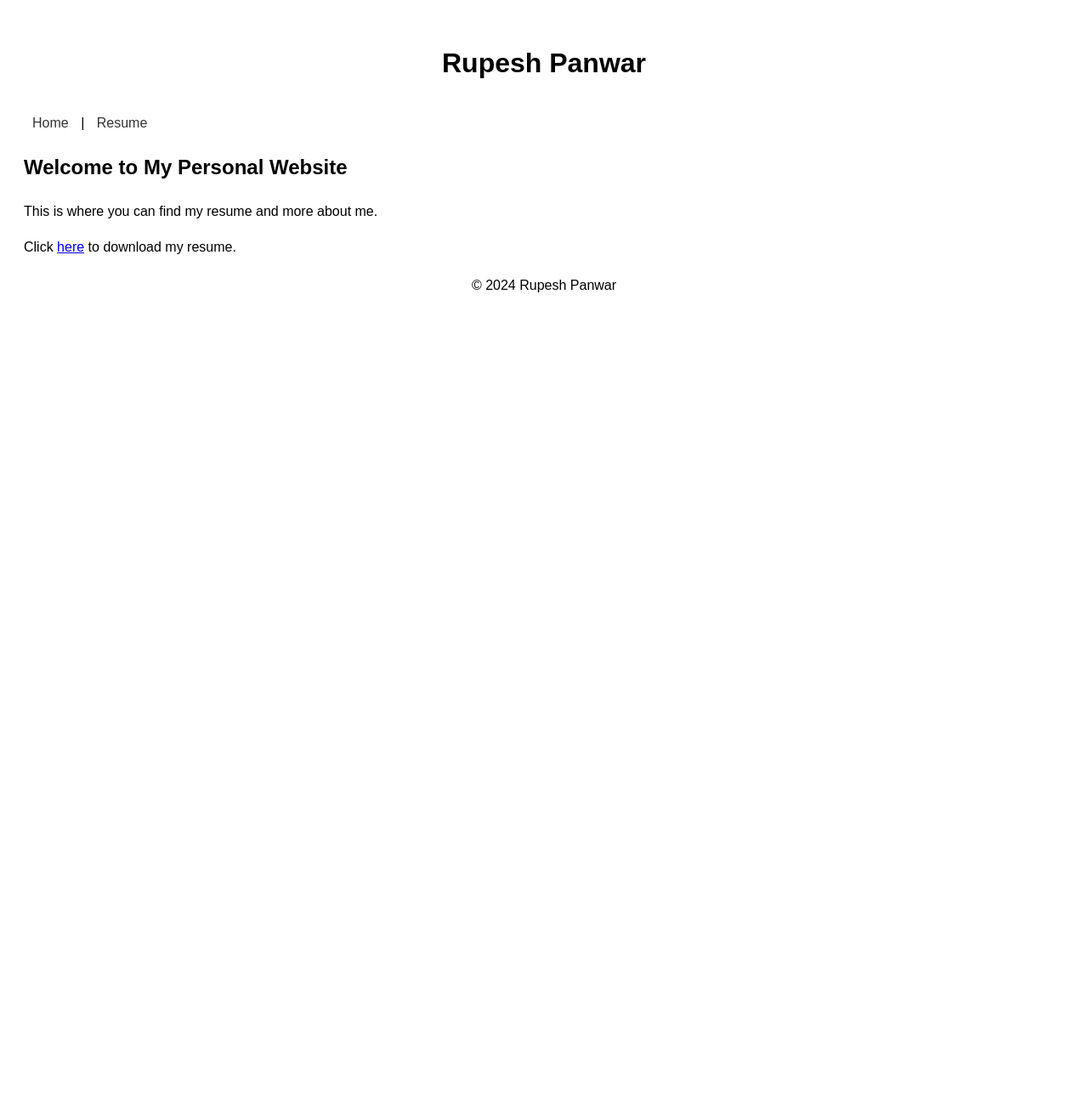
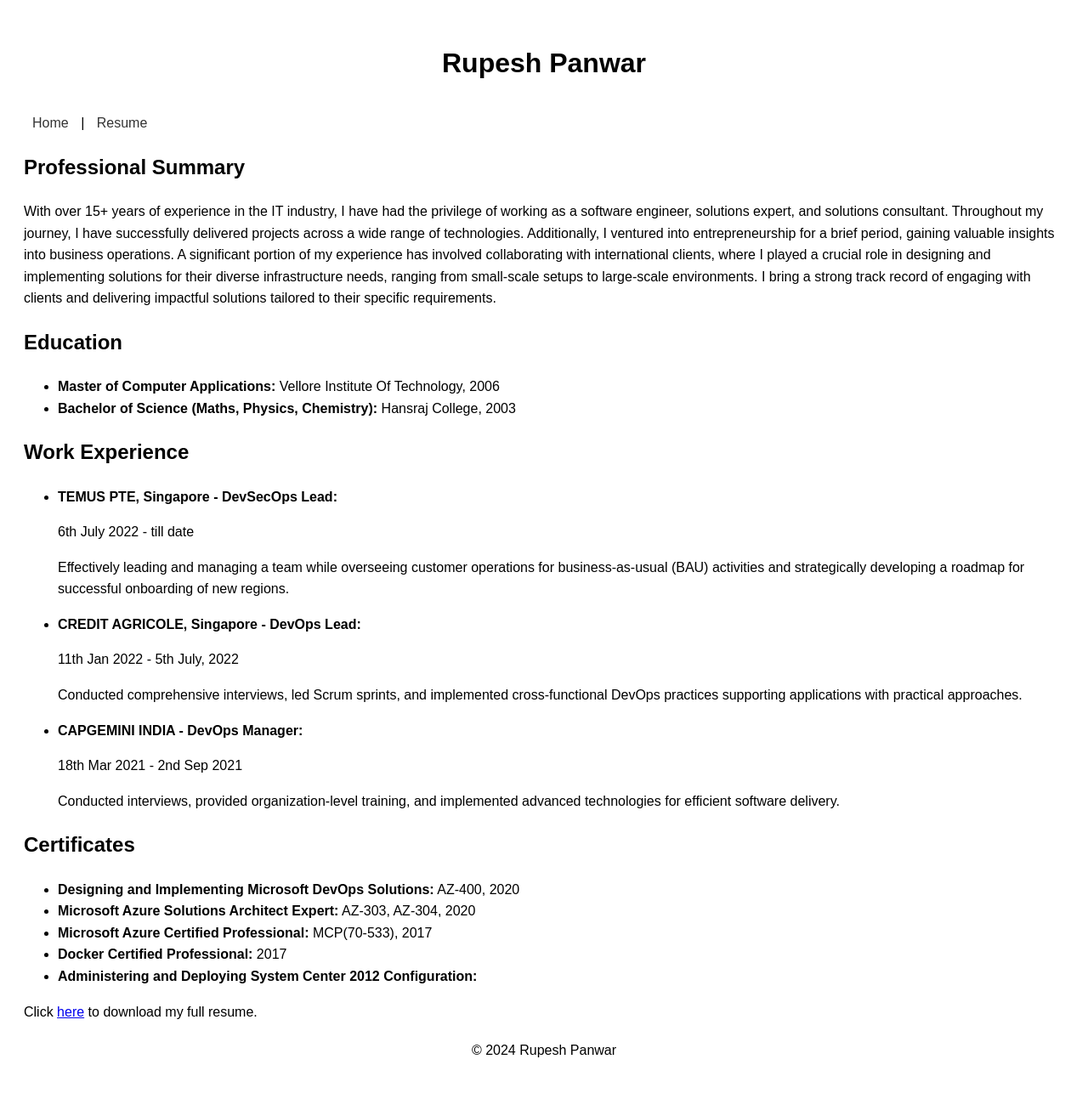
Before and after one commit to Rupeebw/cv-website, a Flask app: page / in a window 1280 px wide. Shown: the whole page at 85% size. Before the commit the page ends 344 px from the top, so only its background shows below. Run offline with Flask 3, Linux system fonts and the light colour scheme.

Commit message:
2nd stage modification

```diff
--- a/templates/base.html
+++ b/templates/base.html
@@ -3,7 +3,7 @@
 <head>
     <meta charset="UTF-8">
     <meta name="viewport" content="width=device-width, initial-scale=1.0">
-    <title>Personal Website</title>
+    <title>Rupesh Panwar - Personal Website</title>
     <link rel="stylesheet" href="{{ url_for('static', filename='style.css') }}">
 </head>
 <body>
--- a/templates/home.html
+++ b/templates/home.html
@@ -1,7 +1,44 @@
 {% extends 'base.html' %}
 
 {% block content %}
-    <h2>Welcome to My Personal Website</h2>
-    <p>This is where you can find my resume and more about me.</p>
-    <p>Click <a href="{{ url_for('resume') }}">here</a> to download my resume.</p>
+    <h2>Professional Summary</h2>
+    <p>
+        With over 15+ years of experience in the IT industry, I have had the privilege of working as a software engineer, solutions expert, and solutions consultant. Throughout my journey, I have successfully delivered projects across a wide range of technologies. Additionally, I ventured into entrepreneurship for a brief period, gaining valuable insights into business operations. A significant portion of my experience has involved collaborating with international clients, where I played a crucial role in designing and implementing solutions for their diverse infrastructure needs, ranging from small-scale setups to large-scale environments. I bring a strong track record of engaging with clients and delivering impactful solutions tailored to their specific requirements.
+    </p>
+
+    <h2>Education</h2>
+    <ul>
+        <li><strong>Master of Computer Applications:</strong> Vellore Institute Of Technology, 2006</li>
+        <li><strong>Bachelor of Science (Maths, Physics, Chemistry):</strong> Hansraj College, 2003</li>
+    </ul>
+
+    <h2>Work Experience</h2>
+    <ul>
+        <li><strong>TEMUS PTE, Singapore - DevSecOps Lead:</strong>
+            <p>6th July 2022 - till date</p>
+            <p>Effectively leading and managing a team while overseeing customer operations for business-as-usual (BAU) activities and strategically developing a roadmap for successful onboarding of new regions.</p>
+        </li>
+        <li><strong>CREDIT AGRICOLE, Singapore - DevOps Lead:</strong>
+            <p>11th Jan 2022 - 5th July, 2022</p>
+            <p>Conducted comprehensive interviews, led Scrum sprints, and implemented cross-functional DevOps practices supporting applications with practical approaches.</p>
+        </li>
+        <li><strong>CAPGEMINI INDIA - DevOps Manager:</strong>
+            <p>18th Mar 2021 - 2nd Sep 2021</p>
+            <p>Conducted interviews, provided organization-level training, and implemented advanced technologies for efficient software delivery.</p>
+        </li>
+        <!-- Add more work experiences as needed -->
+    </ul>
+
+    <h2>Certificates</h2>
+    <ul>
+        <li><strong>Designing and Implementing Microsoft DevOps Solutions:</strong> AZ-400, 2020</li>
+        <li><strong>Microsoft Azure Solutions Architect Expert:</strong> AZ-303, AZ-304, 2020</li>
+        <li><strong>Microsoft Azure Certified Professional:</strong> MCP(70-533), 2017</li>
+        <li><strong>Docker Certified Professional:</strong> 2017</li>
+        <li><strong>Administering and Deploying System Center 2012 Configuration:</strong></li>
+    </ul>
+
+    <p>
+        Click <a href="{{ url_for('resume') }}">here</a> to download my full resume.
+    </p>
 {% endblock %}
```
Also changed, not shown: templates/certificates.html (added, +12 -0 lines), templates/education.html (added, +9 -0 lines), templates/technologies.html (added, +12 -0 lines), templates/work_experience.html (added, +20 -0 lines).
